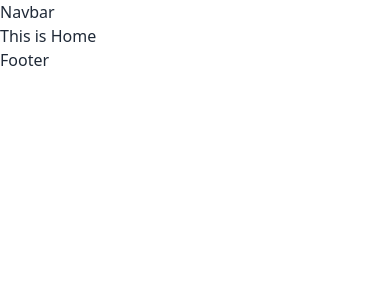
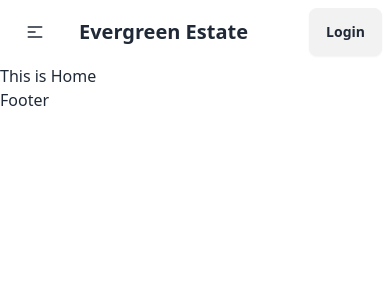
Before and after one commit to Arafat-Bhuiyan/Evergreen-Estate, a React (Vite) app: page / in a window 390 px wide. Shown: the top 300 px of the page. Built offline with nearby package versions, Linux system fonts and the light colour scheme; no server answers.

Commit message:
About, Navbar, updateProfile, PrivateRoute, Routes pages added and done

```diff
--- /dev/null
+++ b/src/pages/About/About.jsx
@@ -0,0 +1,9 @@
+import React from 'react'
+
+const About = () => {
+  return (
+    <div>About</div>
+  )
+}
+
+export default About;
--- a/src/pages/Shared/Navbar/Navbar.jsx
+++ b/src/pages/Shared/Navbar/Navbar.jsx
@@ -1,9 +1,87 @@
-import React from 'react'
+import { useContext } from "react";
+import { Link, NavLink } from "react-router-dom";
+import { AuthContext } from "../../../Provider/AuthProvider";
 
 const Navbar = () => {
+  const { user, logOut } = useContext(AuthContext);
+
+  const handleLogOut = () => {
+    logOut().then().catch();
+  };
+  const navLink = (
+    <>
+      <li>
+        <NavLink to="/">Home</NavLink>
+      </li>
+      <li>
+        <NavLink to="/about">About</NavLink>
+      </li>
+      <li>
+        <NavLink to="/update_profile">Update Profile</NavLink>
+      </li>
+    </>
+  );
   return (
-    <div>Navbar</div>
-  )
-}
+    <div>
+      <div className="navbar bg-base-100">
+        <div className="navbar-start">
+          <div className="dropdown">
+            <div tabIndex={0} role="button" className="btn btn-ghost lg:hidden">
+              <svg
+                xmlns="http://www.w3.org/2000/svg"
+                className="h-5 w-5"
+                fill="none"
+                viewBox="0 0 24 24"
+                stroke="currentColor"
+              >
+                <path
+                  strokeLinecap="round"
+                  strokeLinejoin="round"
+                  strokeWidth="2"
+                  d="M4 6h16M4 12h8m-8 6h16"
+                />
+              </svg>
+            </div>
+            <ul
+              tabIndex={0}
+              className="menu menu-sm dropdown-content bg-base-100 rounded-box z-[1] mt-3 w-52 p-2 shadow"
+            >
+              {navLink}
+            </ul>
+          </div>
+          <a className="btn btn-ghost text-xl">Evergreen Estate</a>
+        </div>
+        <div className="navbar-center hidden lg:flex">
+          <ul className="menu menu-horizontal px-1">{navLink}</ul>
+        </div>
+        <div className="navbar-end">
+          {user ? (
+            <div>
+              <lable
+                tabIndex={0}
+                role="button"
+                className="btn btn-ghost btn-circle avatar"
+              >
+                <div className="w-10 rounded-full">
+                  <img
+                    alt="Tailwind CSS Navbar component"
+                    src="https://img.daisyui.com/images/stock/photo-1534528741775-53994a69daeb.webp"
+                  />
+                </div>
+              </lable>
+              <button onClick={handleLogOut} className="btn">
+                Log Out
+              </button>
+            </div>
+          ) : (
+            <Link to="/login">
+              <button className="btn">Login</button>
+            </Link>
+          )}
+        </div>
+      </div>
+    </div>
+  );
+};
 
-export default Navbar
+export default Navbar;
--- /dev/null
+++ b/src/pages/UpdateProfile/updateProfile.jsx
@@ -0,0 +1,7 @@
+import React from "react";
+
+const updateProfile = () => {
+  return <div>updateProfile</div>;
+};
+
+export default updateProfile;
--- a/src/routes/PrivateRoute.jsx
+++ b/src/routes/PrivateRoute.jsx
@@ -0,0 +1,21 @@
+import React, { useContext } from "react";
+import { Navigate, useLocation } from "react-router-dom";
+import { AuthContext } from "../Provider/AuthProvider";
+
+const PrivateRoute = ({ children }) => {
+  const { user, loading } = useContext(AuthContext);
+  const location = useLocation();
+  console(location.pathname);
+
+  if (loading) {
+    return <span className="loading loading-spinner text-info"></span>;
+  }
+
+  if (user) {
+    return children;
+  }
+
+  return <Navigate state={location.pathname} to="/login"></Navigate>;
+};
+
+export default PrivateRoute;
```
Also changed, not shown: src/routes/Routes.jsx (+10 -0 lines).
